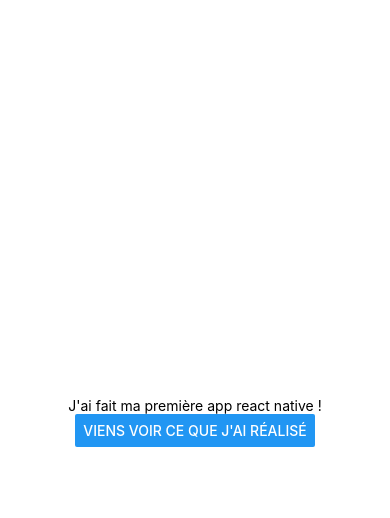
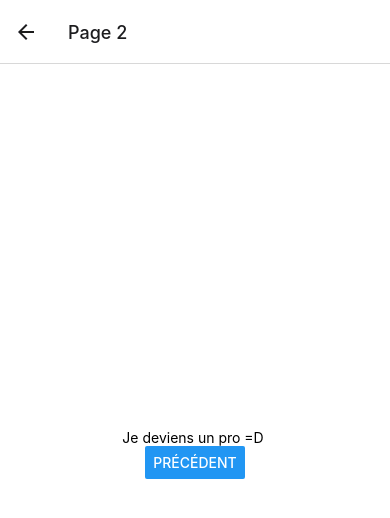
Before and after one commit to Ariales0/gestion-plancher-mobile, a React Native app: screen /Page2 in a window 390 px wide. Shown: the top 518 px of the page. Built offline with nearby package versions, Linux system fonts and the light colour scheme.

Commit message:
Task #1 commplété

```diff
--- a/App.tsx
+++ b/App.tsx
@@ -1,21 +1,20 @@
+import * as React from 'react';
+import { NavigationContainer } from '@react-navigation/native';
+import { createNativeStackNavigator } from '@react-navigation/native-stack';
 import { StatusBar } from 'expo-status-bar';
 import { Button, StyleSheet, Text, View } from 'react-native';
+import Page1 from './pages/Page1';
+import Page2 from './pages/Page2';
+
+const Stack = createNativeStackNavigator();
 
 export default function App() {
   return (
-    <View style={styles.container}>
-      <Text>J'ai fait ma première app react native !</Text>
-      <Button title="Viens voir ce que j'ai réalisé" />
-      <StatusBar style="auto" />
-    </View>
+    <NavigationContainer>
+      <Stack.Navigator initialRouteName="Accueil">
+        <Stack.Screen name="Page1" component={Page1} options={{ title: 'Accueil' }} />
+        <Stack.Screen name="Page2" component={Page2} options={{ title: 'Page 2' }} />
+      </Stack.Navigator>
+    </NavigationContainer>
   );
 }
-
-const styles = StyleSheet.create({
-  container: {
-    flex: 1,
-    backgroundColor: '#fff',
-    alignItems: 'center',
-    justifyContent: 'center',
-  },
-});
--- a/pages/Page1.tsx
+++ b/pages/Page1.tsx
@@ -1,13 +1,28 @@
-import { Button, View, Text } from 'react-native'
+import { Button, View, Text , StyleSheet} from 'react-native'
 import React from 'react'
+import { useNavigation } from '@react-navigation/native';
 
-const Page1 = () => {
+
+const Page1 = ({ navigation }) => {
   return (
-    <View>
+    <View style={styles.container} >
       <Text>J'ai fait ma première app react native !</Text>
-      <Button title="Viens voir ce que j'ai réalisé!" />
+      <Button
+        title="Viens voir ce que j'ai réalisé"
+        onPress={() => navigation.navigate('Page2')} // Navigue vers Page2
+      />
     </View>
   )
 }
 
+const styles = StyleSheet.create({
+  container: {
+    flex: 1,
+    backgroundColor: '#fff',
+    alignItems: 'center',
+    justifyContent: 'center',
+    alignContent: 'center',
+  },
+});
+
 export default Page1
--- a/pages/Page2.tsx
+++ b/pages/Page2.tsx
@@ -1,13 +1,28 @@
-import { Button, View, Text } from 'react-native'
+import { Button, View, Text , StyleSheet} from 'react-native'
 import React from 'react'
+import { useNavigation } from '@react-navigation/native';
 
-const Page2 = () => {
+
+const Page2 = ({ navigation}) => {
   return (
-    <View>
+    <View style={styles.container}>
       <Text>Je deviens un pro =D </Text>
-      <Button title="Précédent" />
+      <Button
+        title="Précédent"
+        onPress={() => navigation.navigate('Page1')} // Navigue vers Page1
+      />
     </View>
   )
 }
 
+const styles = StyleSheet.create({
+  container: {
+    flex: 1,
+    backgroundColor: '#fff',
+    alignItems: 'center',
+    justifyContent: 'center',
+    alignContent: 'center',
+  },
+});
+
 export default Page2
```
Also changed, not shown: 1 other file (tests, documents, lock files or other folders).
